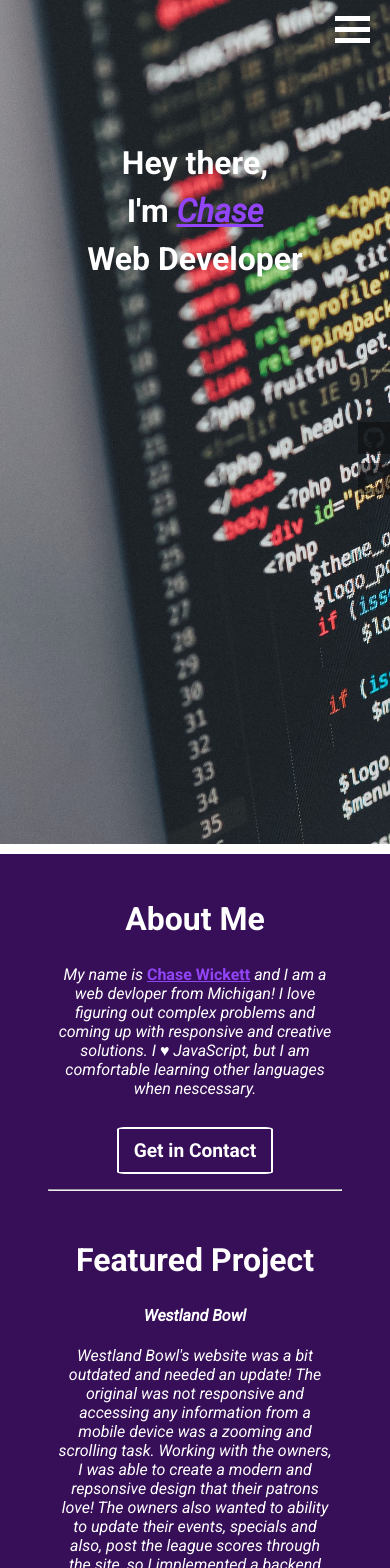
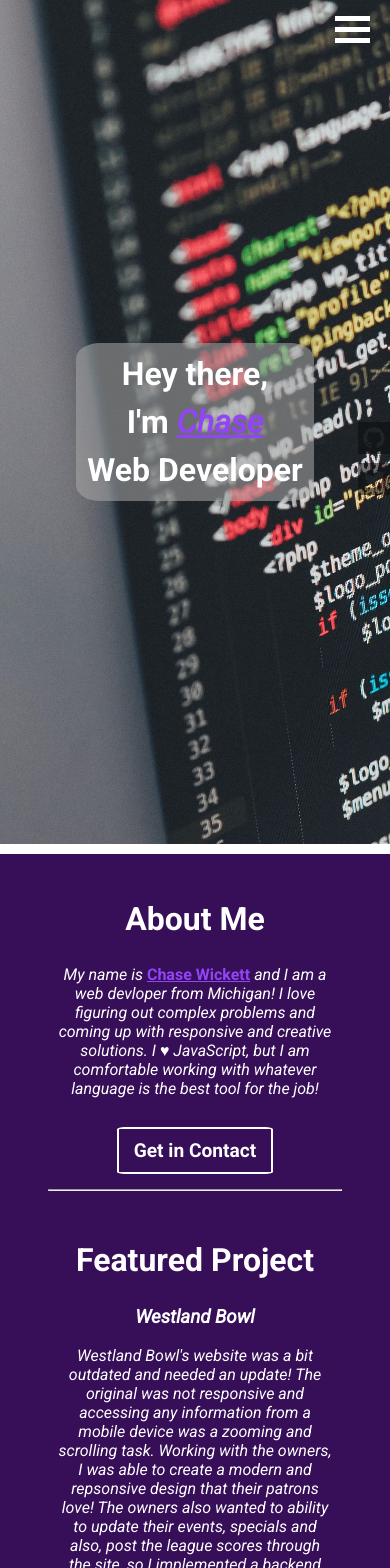
Before and after one commit to wickettc/portfolio, a React (Create React App) app: page / in a window 390 px wide. Shown: the top 1568 px of the page. Built offline with nearby package versions, Linux system fonts and the light colour scheme.

Commit message:
home style updated

```diff
--- a/src/css/Home.css
+++ b/src/css/Home.css
@@ -23,6 +23,12 @@
     color: white;
     font-size: 2.2rem;
     padding-left: 3%;
+}
+
+.home-title h1 {
+    background-color: rgba(170, 169, 169, 0.548);
+    padding: 3%;
+    border-radius: 10%;
 }
 
 .home-logo-container {
@@ -113,7 +119,7 @@
     margin-bottom: 5%;
 }
 
-.home-featured-project h4,
+.home-featured-project h3,
 .home-featured-project p {
     font-style: italic;
 }
@@ -268,8 +274,14 @@
     /* .home-logo-container {
         width: 100vw;
         height: 60%;
+    } */
+
+    .home-logo-container {
+        width: 100vw;
+        height: 0;
     }
-    .my-logo {
+
+    /* .my-logo {
         height: 60%;
     } */
 
--- a/src/pages/Home.js
+++ b/src/pages/Home.js
@@ -45,14 +45,15 @@ const Home = () => {
                         and I am a web devloper from Michigan! I love figuring
                         out complex problems and coming up with responsive and
                         creative solutions. I &#x2665; JavaScript, but I am
-                        comfortable learning other languages when nescessary.
+                        comfortable working with whatever language is the best
+                        tool for the job!
                     </div>
                     <Link to="/contact">Get in Contact</Link>
                 </FadeInItem>
                 <hr />
                 <FadeInItem divClass="home-featured-project">
                     <h2>Featured Project</h2>
-                    <h4>Westland Bowl</h4>
+                    <h3>Westland Bowl</h3>
                     <p>
                         Westland Bowl's website was a bit outdated and needed an
                         update! The original was not responsive and accessing
```
Also changed, not shown: 1 other file (tests, documents, lock files or other folders).
